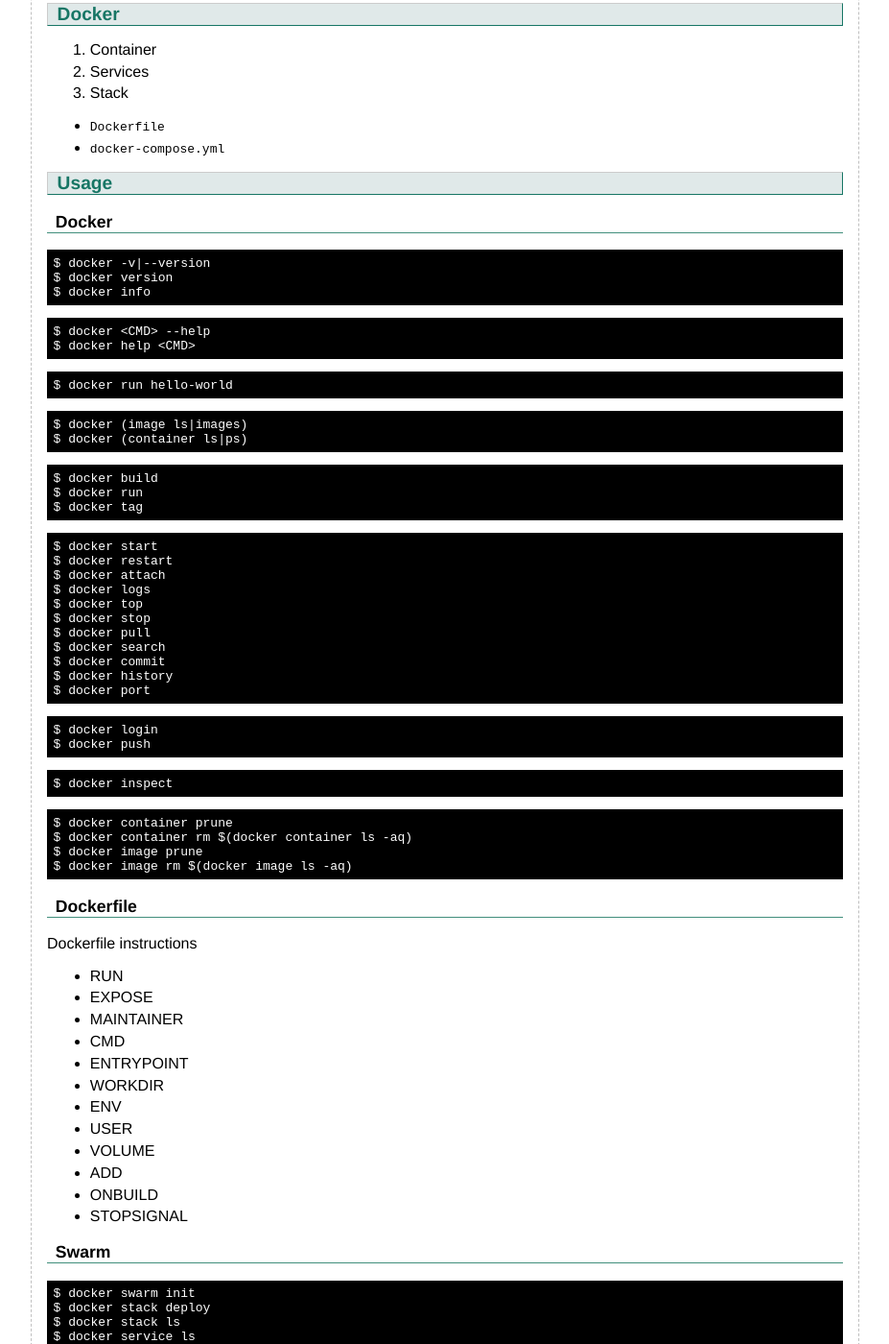
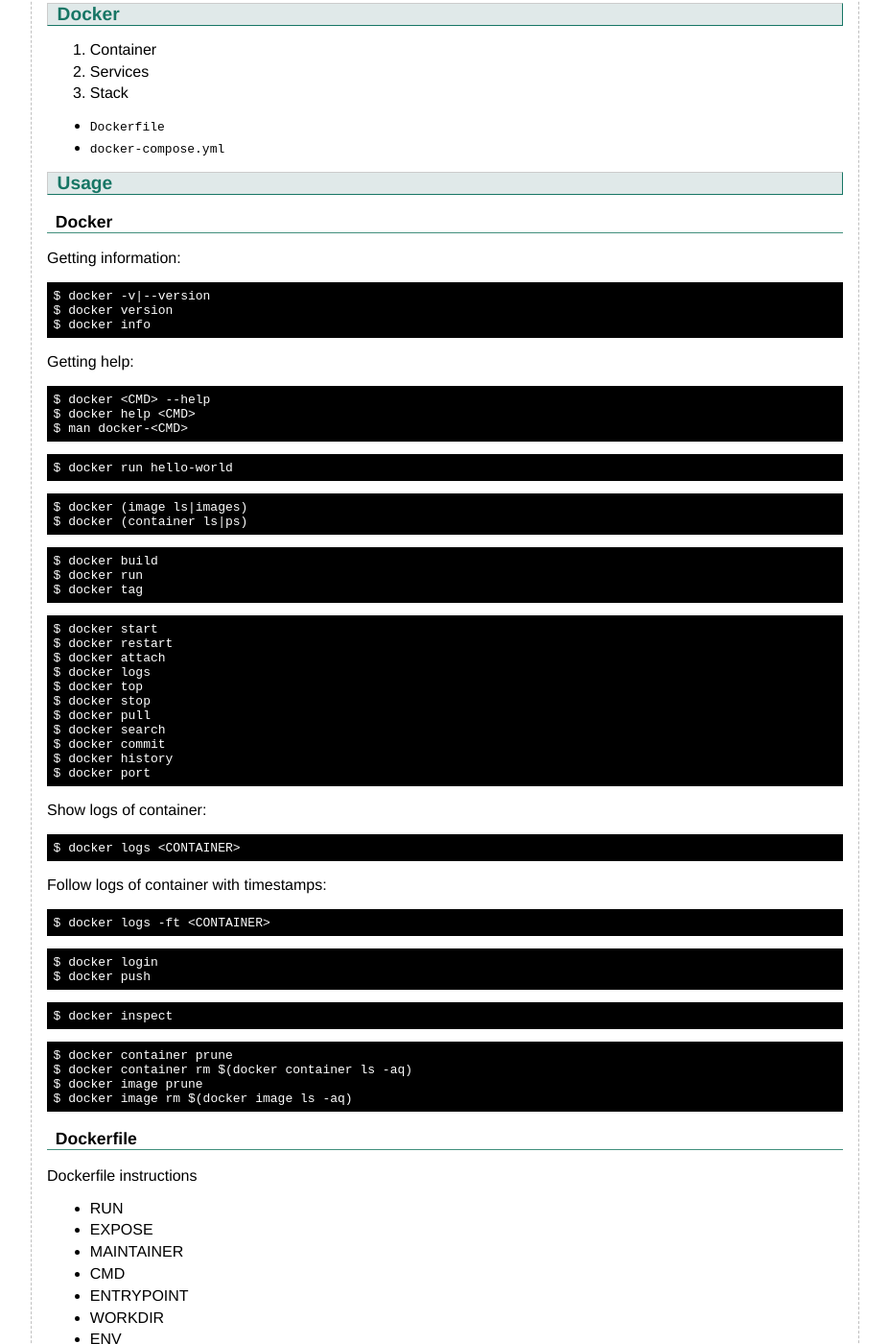
Before and after one commit to flyinggreenfrog/flyinggreenfrog.github.io, a Jekyll site: the page built from knowledgebase/docker.md, in a window 1280 px wide and 1400 px high, scrolled down 419 px. Shown: the whole window at 96% size, without its empty margins (176-1103 px from the left). Built offline with Jekyll 4.4.1, drawn with Linux system fonts in a browser that asks for light colours.

Commit message:
Worked on knowledgebase/docker.

````diff
--- a/knowledgebase/docker.md
+++ b/knowledgebase/docker.md
@@ -37,15 +37,21 @@ grants rights equivalent to `root`.
 ## Usage
 
 ### Docker
+
+Getting information:
+
 ``` sh
 $ docker -v|--version
 $ docker version
 $ docker info
 ```
 
+Getting help:
+
 ``` sh
 $ docker <CMD> --help
 $ docker help <CMD>
+$ man docker-<CMD>
 ```
 
 ``` sh
@@ -75,6 +81,18 @@ $ docker search
 $ docker commit
 $ docker history
 $ docker port
+```
+
+Show logs of container:
+
+``` sh
+$ docker logs <CONTAINER>
+```
+
+Follow logs of container with timestamps:
+
+``` sh
+$ docker logs -ft <CONTAINER>
 ```
 
 ``` sh
````
